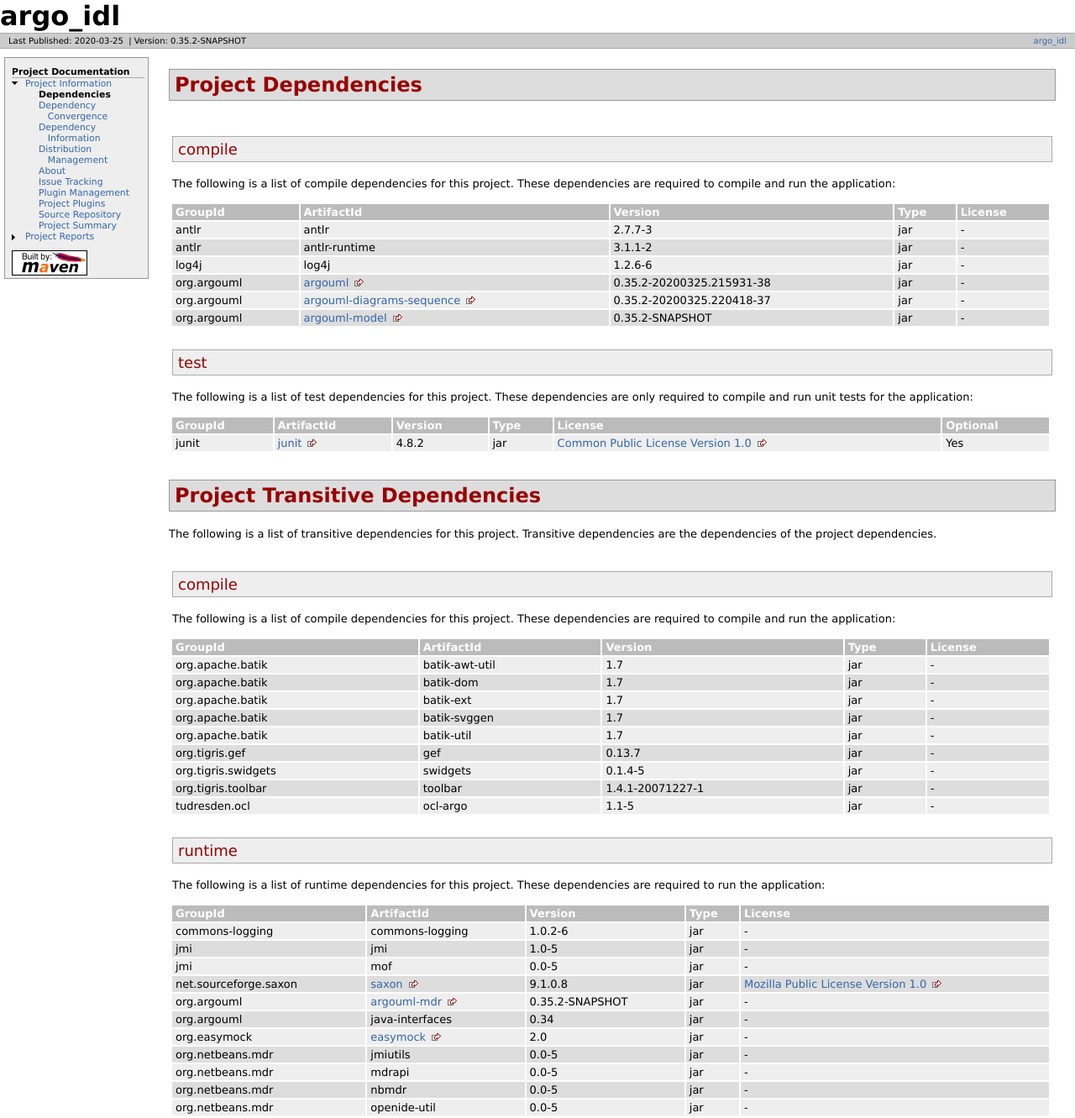
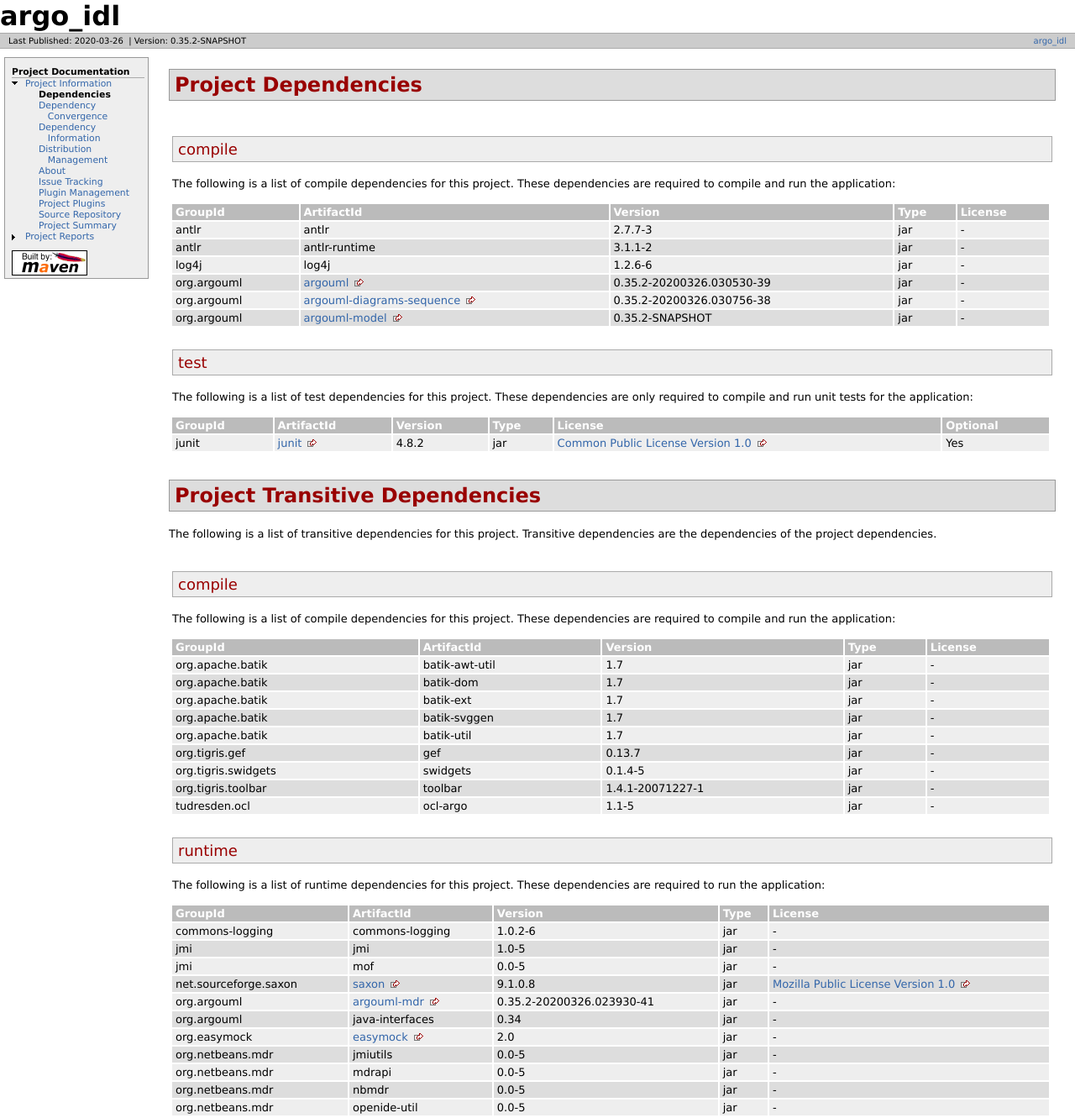
Before and after one commit to argouml-tigris-org/argouml-idl, a plain HTML site: page dependencies.html in a window 1280 px wide. Shown: the top 1331 px of the page at 84% size. Drawn offline with Linux system fonts and the light colour scheme.

Commit message:
Building site for argo_idl 0.35.2-SNAPSHOT
argouml-idl ${site.path}

```diff
--- a/dependencies.html
+++ b/dependencies.html
@@ -1,5 +1,5 @@
 <!DOCTYPE html PUBLIC "-//W3C//DTD XHTML 1.0 Transitional//EN" "http://www.w3.org/TR/xhtml1/DTD/xhtml1-transitional.dtd">
-<!-- Generated by Apache Maven Doxia Site Renderer 1.4 at 2020-03-25 -->
+<!-- Generated by Apache Maven Doxia Site Renderer 1.4 at 2020-03-26 -->
 <html xmlns="http://www.w3.org/1999/xhtml" xml:lang="en" lang="en">
   <head>
     <meta http-equiv="Content-Type" content="text/html; charset=UTF-8" />
@@ -10,7 +10,7 @@
       @import url("./css/site.css");
     </style>
     <link rel="stylesheet" href="./css/print.css" type="text/css" media="print" />
-    <meta name="Date-Revision-yyyymmdd" content="20200325" />
+    <meta name="Date-Revision-yyyymmdd" content="20200326" />
     <meta http-equiv="Content-Language" content="en" />
 
         </head>
@@ -27,7 +27,7 @@
 
 
                 <div class="xleft">
-        <span id="publishDate">Last Published: 2020-03-25</span>
+        <span id="publishDate">Last Published: 2020-03-26</span>
                   &nbsp;| <span id="projectVersion">Version: 0.35.2-SNAPSHOT</span>
                       </div>
             <div class="xright">                    <a href="./" title="argo_idl">argo_idl</a>
@@ -126,13 +126,13 @@
 <tr class="a">
 <td>org.argouml</td>
 <td><a class="externalLink" href="http://nexus.sonatype.org/oss-repository-hosting.html/parentpom/argouml-core/argouml">argouml</a></td>
-<td>0.35.2-20200325.215931-38</td>
+<td>0.35.2-20200326.030530-39</td>
 <td>jar</td>
 <td>-</td></tr>
 <tr class="b">
 <td>org.argouml</td>
 <td><a class="externalLink" href="http://nexus.sonatype.org/oss-repository-hosting.html/parentpom/argouml-core/argouml-diagrams-sequence">argouml-diagrams-sequence</a></td>
-<td>0.35.2-20200325.220418-37</td>
+<td>0.35.2-20200326.030756-38</td>
 <td>jar</td>
 <td>-</td></tr>
 <tr class="a">
@@ -263,7 +263,7 @@
 <tr class="b">
 <td>org.argouml</td>
 <td><a class="externalLink" href="http://nexus.sonatype.org/oss-repository-hosting.html/parentpom/argouml-core/argouml-mdr">argouml-mdr</a></td>
-<td>0.35.2-SNAPSHOT</td>
+<td>0.35.2-20200326.023930-41</td>
 <td>jar</td>
 <td>-</td></tr>
 <tr class="a">
--- a/pmd.xml
+++ b/pmd.xml
@@ -1,5 +1,5 @@
 <?xml version="1.0" encoding="UTF-8"?>
-<pmd version="4.3" timestamp="2020-03-25T22:31:05.244">
+<pmd version="4.3" timestamp="2020-03-26T03:16:45.368">
 <file name="/var/jenkins_home/workspace/_organization_argouml-idl_master/src/org/argouml/uml/reveng/idl/Modeler.java">
 <violation beginline="802" endline="869" begincolumn="13" endcolumn="5" rule="UnusedFormalParameter" ruleset="Unused Code Rules" package="org.argouml.uml.reveng.idl" class="Modeler" externalInfoUrl="http://pmd.sourceforge.net/rules/unusedcode.html#UnusedFormalParameter" priority="3">
 Avoid unused method parameters such as 'typeParameters'.
```
Also changed, not shown: checkstyle-aggregate.html (+3 -3 lines), checkstyle.html (+3 -3 lines), cpd.html (+3 -3 lines), dependency-convergence.html (+3 -3 lines), dependency-info.html (+3 -3 lines), distribution-management.html (+3 -3 lines), index.html (+3 -3 lines), issue-tracking.html (+3 -3 lines), jacoco/jacoco-sessions.html (+1 -1 lines), jacoco/jacoco.xml (+1 -1 lines), jdepend-report.html (+3 -3 lines), plugin-management.html (+3 -3 lines), plugins.html (+3 -3 lines), pmd.html (+3 -3 lines), 4 more files.
